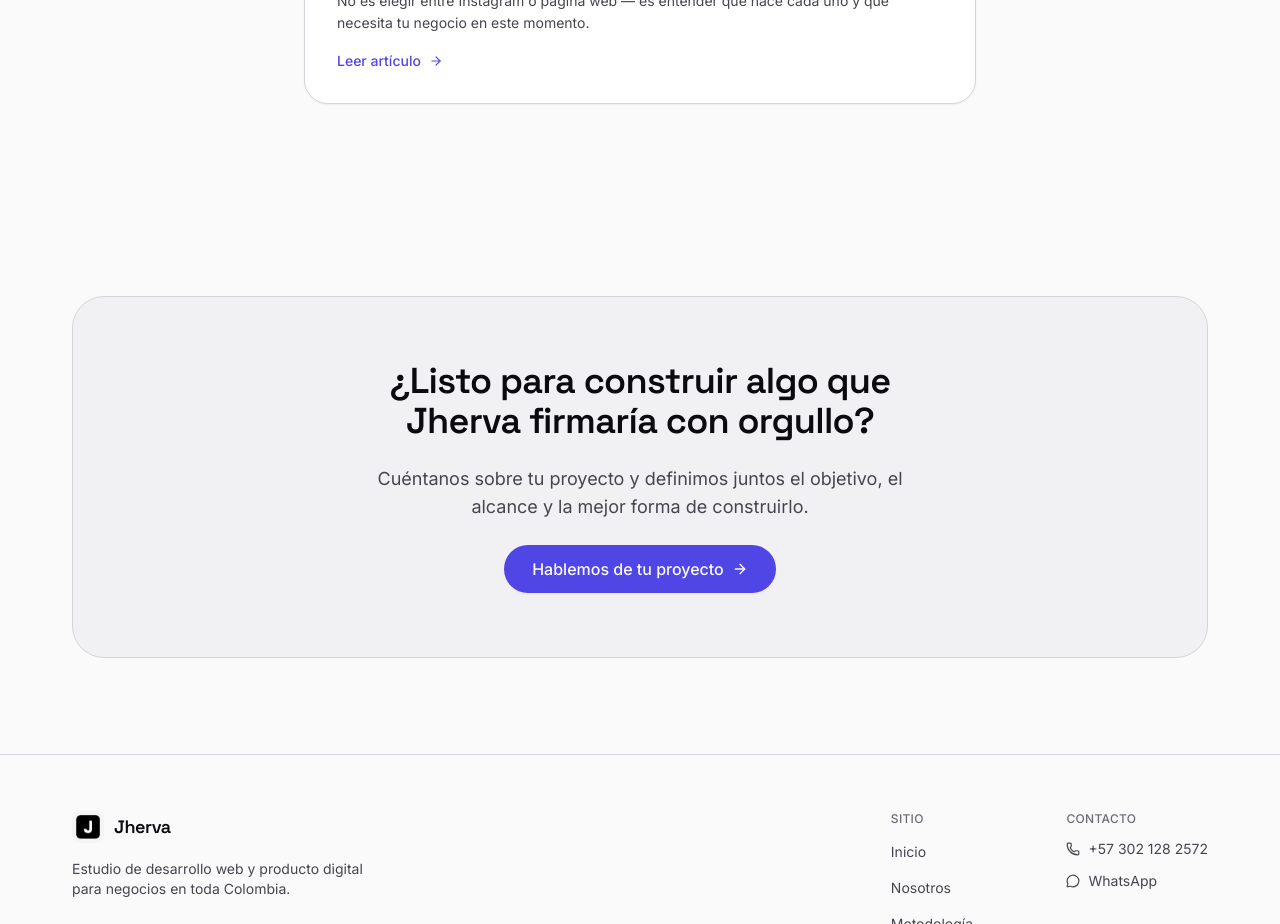
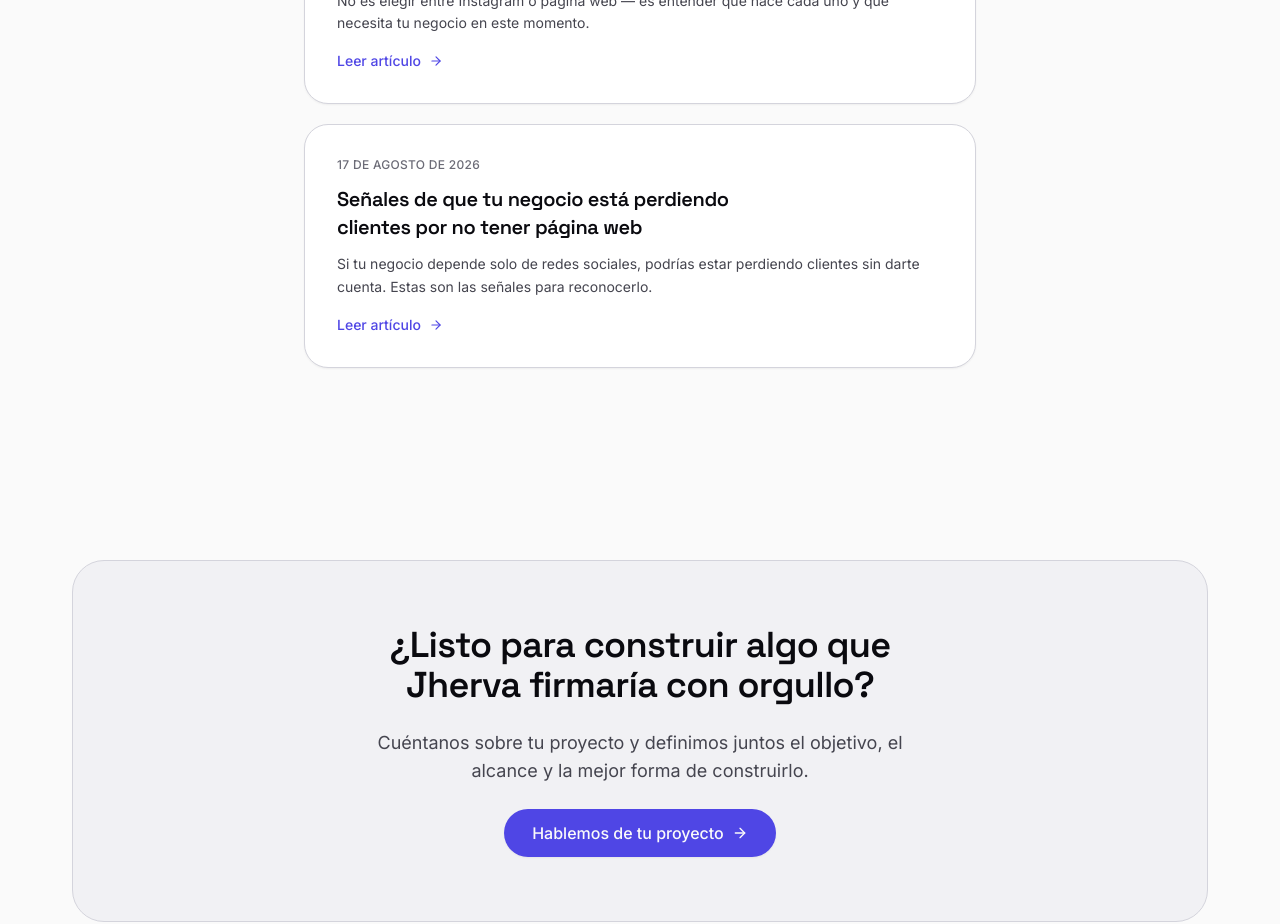
Before and after one commit to jher-ing/jhervaw, a Next.js app: page /blog in a window 1280 px wide. Shown: the part 920-1844 px from the top of the page. Built offline with nearby package versions, Linux system fonts and the light colour scheme.

Commit message:
feat: Fase 3 SEO — tercer artículo del blog (señales de pérdida de clientes)
Co-Authored-By: Claude Sonnet 5 <noreply@anthropic.com>

```diff
--- a/src/components/features/blog/articulos.ts
+++ b/src/components/features/blog/articulos.ts
@@ -256,6 +256,136 @@ export const articulos: Articulo[] = [
       },
     ],
   },
+  {
+    slug: "senales-que-pierdes-clientes-sin-pagina-web",
+    title: "Señales de que tu negocio está perdiendo clientes por no tener página web",
+    metaDescription:
+      "7 señales de que tu negocio está perdiendo clientes por no tener página web propia, y qué hacer si reconocés dos o tres en el tuyo.",
+    excerpt:
+      "Si tu negocio depende solo de redes sociales, podrías estar perdiendo clientes sin darte cuenta. Estas son las señales para reconocerlo.",
+    publishedAt: "2026-08-17",
+    content: [
+      {
+        type: "p",
+        text: "Hoy en día, muchas personas buscan un negocio en Internet antes de decidir si comprar, reservar o contactar. Tener redes sociales ayuda, pero no siempre es suficiente.",
+      },
+      {
+        type: "p",
+        text: "Si tu negocio depende únicamente de Instagram, Facebook o WhatsApp, podrías estar perdiendo clientes sin darte cuenta.",
+      },
+      { type: "p", text: "Estas son algunas señales de que tu negocio necesita una página web." },
+      { type: "h2", text: "1. Tus clientes siempre te preguntan lo mismo" },
+      { type: "p", text: "Si constantemente recibís preguntas como:" },
+      {
+        type: "ul",
+        items: [
+          "¿Cuánto cuestan sus servicios?",
+          "¿Dónde están ubicados?",
+          "¿Qué servicios ofrecen?",
+          "¿Cuál es el horario?",
+          "¿Cómo puedo reservar?",
+          "¿Tienen algún catálogo?",
+        ],
+      },
+      {
+        type: "p",
+        text: "Una página web puede responder automáticamente muchas de estas preguntas — como ya hacemos en nuestras [preguntas frecuentes](/preguntas-frecuentes) — y permitir que el cliente encuentre la información sin tener que escribirte primero.",
+      },
+      { type: "h2", text: "2. Dependes completamente de tus redes sociales" },
+      {
+        type: "p",
+        text: "Las redes sociales son excelentes para atraer personas, pero tienen una desventaja: no tenés el mismo control sobre ellas que sobre una página web.",
+      },
+      {
+        type: "p",
+        text: "Los algoritmos cambian, las publicaciones dejan de mostrarse y una persona puede entrar a tu perfil y no encontrar rápidamente lo que está buscando.",
+      },
+      { type: "p", text: "Una página web funciona como un espacio propio donde podés organizar toda la información de tu negocio." },
+      { type: "h2", text: "3. Los clientes no encuentran tu negocio fácilmente en Google" },
+      { type: "p", text: "Imaginá que alguien busca:" },
+      {
+        type: "ul",
+        items: ["[\"barbería cerca de mí\"](/paginas-web-para/barberias)", "**\"diseñador gráfico en Bogotá\"**"],
+      },
+      {
+        type: "p",
+        text: "Si tu negocio no tiene una presencia web bien estructurada, estás dejando pasar oportunidades de personas que ya están buscando lo que vendés.",
+      },
+      {
+        type: "p",
+        text: "Una página web optimizada para SEO puede ayudarte a aparecer en los resultados de búsqueda y atraer personas que todavía no conocen tu negocio.",
+      },
+      { type: "h2", text: "4. Tu competencia aparece antes que tú" },
+      { type: "p", text: "Este es uno de los puntos más importantes." },
+      { type: "p", text: "Si un cliente busca un servicio y encuentra primero a tu competencia, esa empresa tiene una ventaja." },
+      { type: "p", text: "No necesariamente significa que sea mejor que tu negocio. Simplemente puede estar mejor posicionada en Internet." },
+      {
+        type: "p",
+        text: "Una buena estrategia digital permite que tu negocio tenga más posibilidades de aparecer cuando tus clientes potenciales están buscando lo que ofrecés.",
+      },
+      { type: "h2", text: "5. Tu negocio parece menos profesional de lo que realmente es" },
+      { type: "p", text: "Podés tener excelentes productos, buenos precios y un servicio increíble." },
+      {
+        type: "p",
+        text: "Pero si cuando alguien busca tu negocio solamente encuentra un perfil de redes sociales desactualizado o información incompleta, la percepción puede ser diferente.",
+      },
+      {
+        type: "p",
+        text: "Una página web profesional — como los ejemplos de nuestro [portafolio](/portafolio) — puede ayudarte a mostrar:",
+      },
+      {
+        type: "ul",
+        items: [
+          "Quién sos.",
+          "Qué hacés.",
+          "Tus servicios o productos.",
+          "Fotografías de tu trabajo.",
+          "Testimonios.",
+          "Ubicación.",
+          "Formas de contacto.",
+          "Botón directo a WhatsApp.",
+        ],
+      },
+      { type: "p", text: "Todo en un solo lugar." },
+      { type: "h2", text: "6. Pierdes clientes fuera del horario de atención" },
+      { type: "p", text: "Tu negocio puede cerrar a las 7:00 p. m., pero Internet nunca cierra." },
+      { type: "p", text: "Una persona puede descubrir tu negocio a las 10:00 p. m. y querer saber qué servicios ofrecés o cuánto cuesta algo." },
+      { type: "p", text: "Si tenés una página web, esa persona puede encontrar la información incluso cuando no estás disponible para responder." },
+      { type: "h2", text: "7. No tenés un lugar propio para presentar tu negocio" },
+      { type: "p", text: "Instagram, Facebook y TikTok son plataformas excelentes, pero son plataformas de terceros." },
+      { type: "p", text: "Tu página web es diferente." },
+      { type: "p", text: "Es un espacio digital propio que podés utilizar como centro de toda tu estrategia:" },
+      { type: "p", text: "**Redes sociales → Página web → WhatsApp → Cliente**" },
+      { type: "p", text: "De esta manera, tus redes no tienen que hacer todo el trabajo." },
+      { type: "h2", text: "Entonces, ¿realmente necesitás una página web?" },
+      {
+        type: "p",
+        text: "No todos los negocios necesitan una página web enorme ni una plataforma complicada.",
+      },
+      {
+        type: "p",
+        text: "Pero si tu negocio quiere crecer, conseguir clientes desde Google, mostrar sus servicios de forma profesional y tener una presencia digital que no dependa únicamente de las redes sociales, una página web puede convertirse en una herramienta importante.",
+      },
+      { type: "p", text: "La pregunta no debería ser solamente:" },
+      { type: "p", text: "**\"¿Necesito una página web?\"**" },
+      { type: "p", text: "Sino:" },
+      { type: "p", text: "**\"¿Cuántos clientes podría estar perdiendo porque todavía no tengo una?\"**" },
+      { type: "h2", text: "Conclusión" },
+      { type: "p", text: "Una página web no garantiza clientes por sí sola." },
+      {
+        type: "p",
+        text: "Pero una página bien estructurada, optimizada para buscadores y conectada con tus redes sociales y canales de contacto puede convertirse en una parte importante de tu estrategia digital.",
+      },
+      {
+        type: "p",
+        text: "Si tu negocio ya está creciendo y tus clientes te están buscando en Internet, probablemente sea momento de dejar de depender únicamente de las redes sociales.",
+      },
+      {
+        type: "p",
+        text: "**Tu negocio puede estar perdiendo clientes que ya están buscando exactamente lo que vos ofrecés.**",
+      },
+    ],
+  },
 ];
 
 export function getArticulo(slug: string): Articulo | undefined {
```
Also changed, not shown: 1 other file (tests, documents, lock files or other folders).
